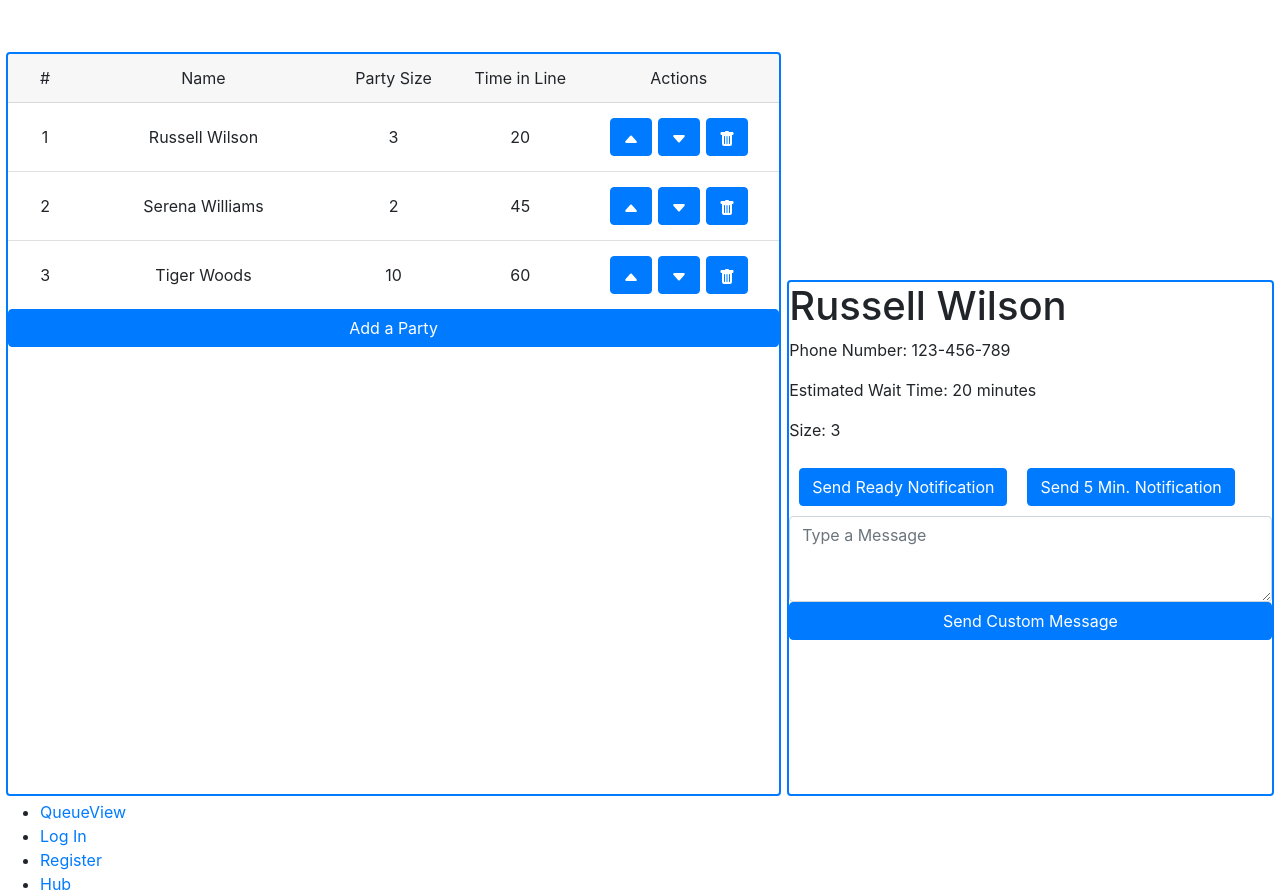
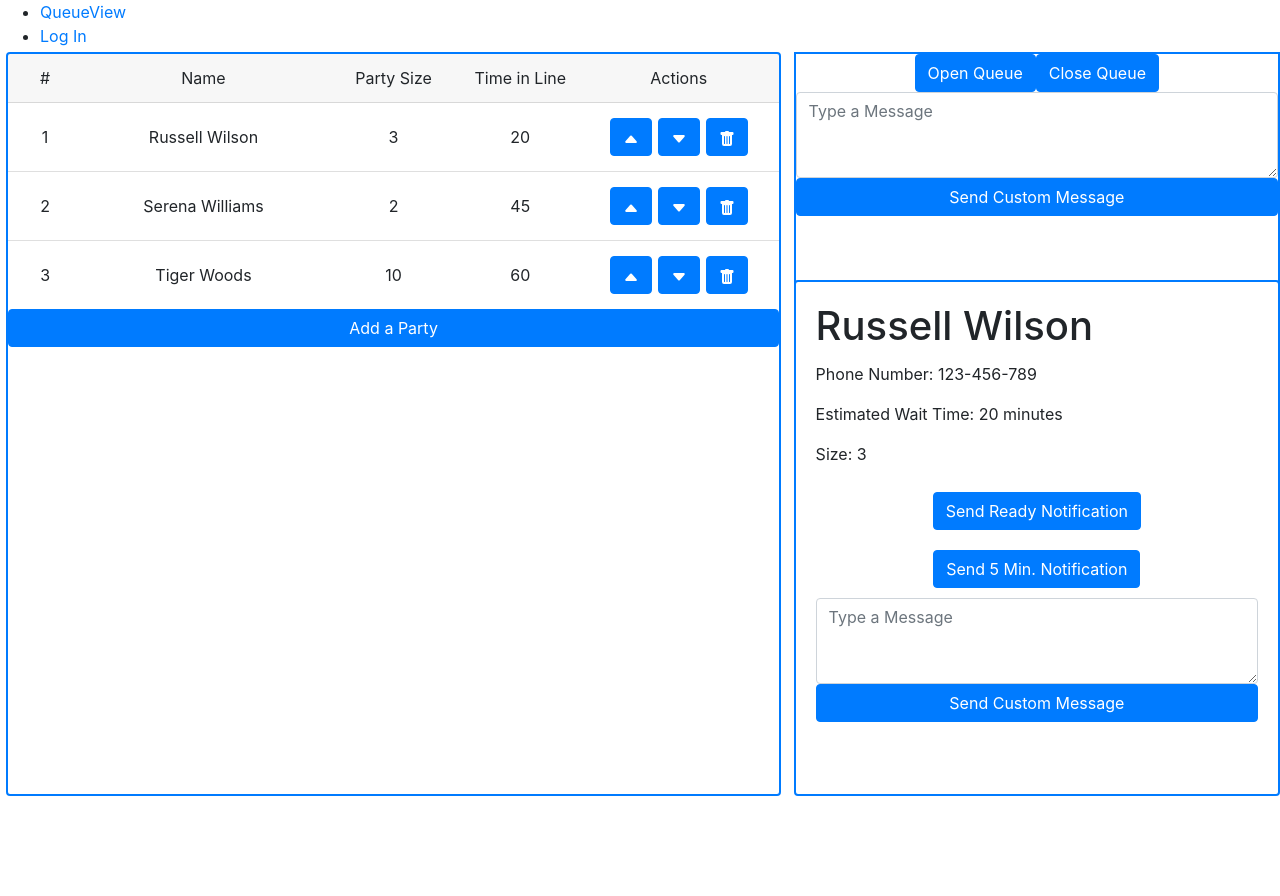
Before and after one commit to radius-queue/web, a React (Create React App) app: page /post-log-in/queue-view in a window 1280 px wide. After the commit the page ends 800 px from the top, so only its background shows below. Built offline with nearby package versions, Linux system fonts and the light colour scheme.

Commit message:
Control Group Queue Page Preliminary

```diff
--- a/src/post-log-in/queue-view.css
+++ b/src/post-log-in/queue-view.css
@@ -5,6 +5,20 @@
   padding: 5pt;
   height: 100%;
   max-width: 100%;
+}
+
+#control-group-container {
+  border: 2pt solid #007bff;
+  position: absolute;
+  top: 6.5vh;
+  right: 0vw;
+  width: 38vw;
+  bottom: 58vh;
+}
+
+#button-group {
+  text-align: center;
+  width: 100%;
 }
 
 #queue-card {
@@ -15,7 +29,6 @@
   top: 6.5vh;
   left: 0.5vw;
   width: 60.5vw;
-
 }
 
 #queue {
@@ -27,11 +40,16 @@
 #party-card {
   border: 2pt solid #007bff;
   position: absolute;
+  margin-left: 5px;
   bottom: 0.5vh;
   top: 35vh;
-  right: 0.5vw;
+  right: 0vw;
   width: 38vw;
   overflow: scroll;
+}
+
+#centered-container {
+  text-align: center;
 }
 
 .list-group-item .row {
--- a/src/post-log-in/queue-view.tsx
+++ b/src/post-log-in/queue-view.tsx
@@ -21,8 +21,9 @@ const UserCard = ({party} : CardProps) => {
   const [message, setMessage] = useState('');
 
   return !party ? <div></div> : (
-    <Card id="party-card">
-      <h1>{party.name}</h1>
+    <Card id='party-card'>
+      <Card.Body>
+        <Card.Title as='h1'>{party.name}</Card.Title>
         <Card.Text>Phone Number: {party.phoneNumber}</Card.Text>
         <Card.Text>Estimated Wait Time: {party.quote} minutes</Card.Text>
         <Card.Text>Size: {party.size}</Card.Text>
@@ -34,12 +35,14 @@ const UserCard = ({party} : CardProps) => {
           <Form.Control
             as='textarea'
             placeholder='Type a Message'
-          onChange={(e: React.ChangeEvent<HTMLInputElement>) => setMessage(e.target.value)}
+            onChange={(e: React.ChangeEvent<HTMLInputElement>) =>
+              setMessage(e.target.value)}
             value={message}
             rows={3}
           />
           <Button style={{width: '100%'}}>Send Custom Message</Button>
         </Form.Group>
+      </Card.Body>
     </Card>
   );
 };
@@ -55,7 +58,8 @@ interface ListProps {
   showDeleteModal: () => void
 }
 
-const QueueList = ({queue, showParty, setQueue, showAddModal, showDeleteModal} : ListProps) => {
+const QueueList = ({queue, showParty, setQueue, showAddModal, showDeleteModal}
+  : ListProps) => {
   const moveOne = (index : number, offset: number) => {
     if (index + offset >= 0 && index + offset < queue.parties.length) {
       const list : Party[] = queue.parties.slice();
@@ -82,7 +86,11 @@ const QueueList = ({queue, showParty, setQueue, showAddModal, showDeleteModal} :
       </Card.Header>
       <ListGroup id='queue' variant="flush">
         {queue.parties.map((person: Party, idx: number) =>
-          (<ListGroup.Item className="queue-entry" key={idx} onClick={() => showParty(person)}>
+          (<ListGroup.Item
+            className="queue-entry"
+            key={idx}
+            onClick={() => showParty(person)}
+          >
             <Row>
               <Col md={1}>{idx + 1}</Col>
               <Col md={4}>{person.name}</Col>
@@ -111,7 +119,12 @@ const QueueList = ({queue, showParty, setQueue, showAddModal, showDeleteModal} :
             </Row>
           </ListGroup.Item>))}
       </ListGroup>
-      <Button id="add-customer-button" onClick={showAddModal}>Add a Party</Button>
+      <Button
+        id="add-customer-button"
+        onClick={showAddModal}
+      >
+        Add a Party
+      </Button>
     </Card>
   );
 };
@@ -164,7 +177,12 @@ const AddCustomerModal = ({show, close, mainAction} : ModalProps) => {
       <Modal.Header>
         <Modal.Title>Add a Party</Modal.Title>
       </Modal.Header>
-      <Form style={{margin: '2%'}} onSubmit={onSubmit} validated={invalid} noValidate>
+      <Form
+        style={{margin: '2%'}}
+        onSubmit={onSubmit}
+        validated={invalid}
+        noValidate
+      >
         <Form.Row>
           <Col>
             <Form.Group>
@@ -176,7 +194,9 @@ const AddCustomerModal = ({show, close, mainAction} : ModalProps) => {
                 name='name'
                 required
               />
-              <Form.Control.Feedback type='invalid'>Please Enter a Name</Form.Control.Feedback>
+              <Form.Control.Feedback type='invalid'>
+                Please Enter a Name
+              </Form.Control.Feedback>
             </Form.Group>
           </Col>
           <Col>
@@ -189,7 +209,9 @@ const AddCustomerModal = ({show, close, mainAction} : ModalProps) => {
                 name='phoneNumber'
                 required
               />
-              <Form.Control.Feedback type='invalid'>Please Enter a Phone Number</Form.Control.Feedback>
+              <Form.Control.Feedback type='invalid'>
+                Please Enter a Phone Number
+              </Form.Control.Feedback>
             </Form.Group>
           </Col>
         </Form.Row>
@@ -205,7 +227,9 @@ const AddCustomerModal = ({show, close, mainAction} : ModalProps) => {
                 max={100}
                 required
               />
-              <Form.Control.Feedback type='invalid'>Please Enter a Valid Group Size</Form.Control.Feedback>
+              <Form.Control.Feedback type='invalid'>
+                Please Enter a Valid Group Size
+              </Form.Control.Feedback>
             </Form.Group>
           </Col>
         </Form.Row>
@@ -263,7 +287,7 @@ export const QueueView = ({queue} : ViewProps) => {
   };
 
   return (
-    <Container id='queue-party-container'>
+    <Container className='wrap'>
       <AddCustomerModal
         show={addModal}
         close={() => setAddModal(false)}
@@ -275,6 +299,20 @@ export const QueueView = ({queue} : ViewProps) => {
         mainAction={(p: Party) => removeParty(p)}
         party={party!}
       />
+      <div id='control-group-container'>
+        <div id='button-group'>
+          <Button>Open Queue</Button>
+          <Button>Close Queue</Button>
+        </div>
+        <Form.Group>
+          <Form.Control
+            as='textarea'
+            placeholder='Type a Message'
+            rows={3}
+          />
+          <Button style={{width: '100%'}}>Send Custom Message</Button>
+        </Form.Group>
+      </div>
       <QueueList queue={stateQ}
         showParty={setParty}
         setQueue={setQ}
```
Lines whose indentation alone changed are shown as unchanged.
